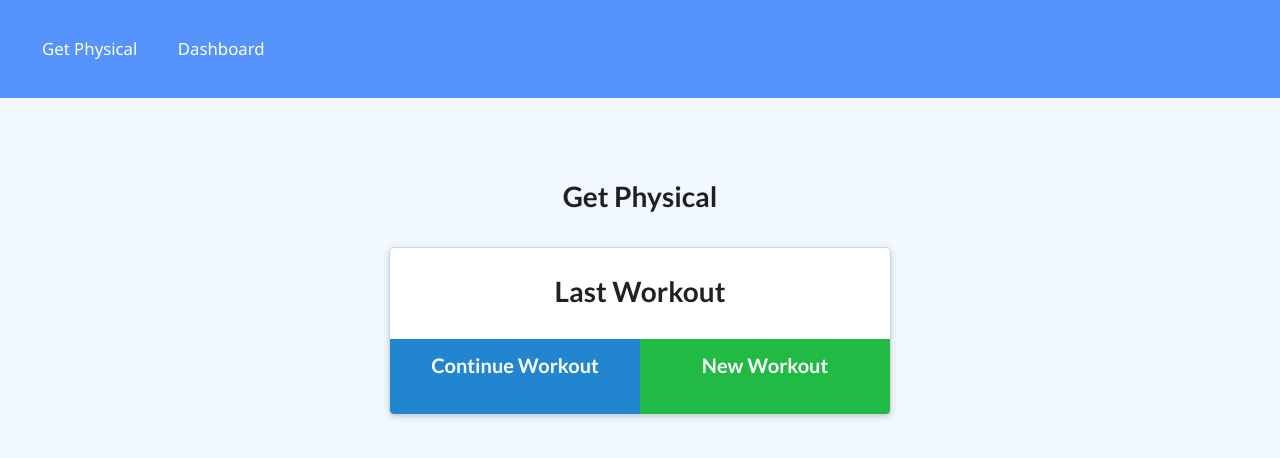
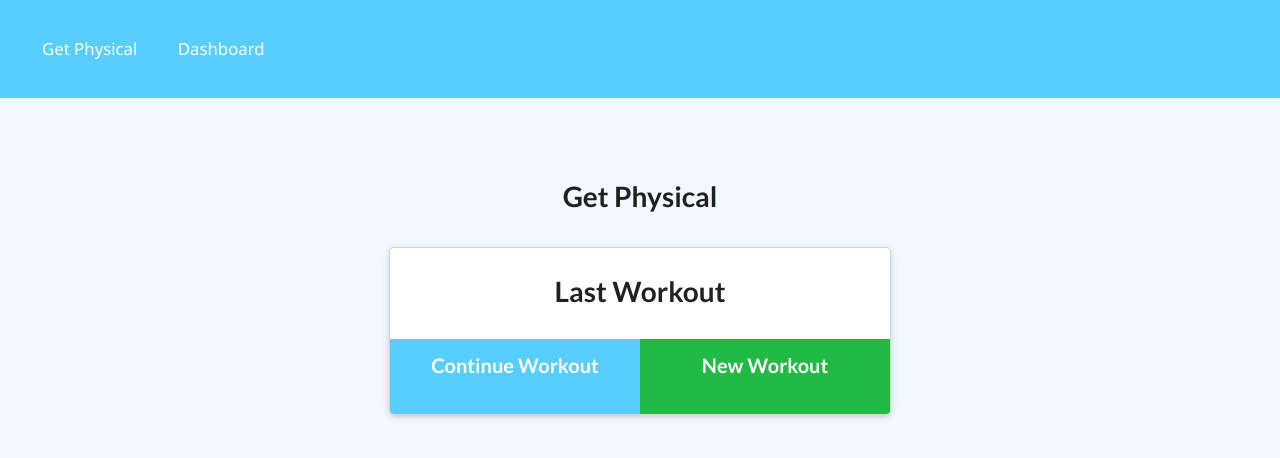
Before and after one commit to lhaykus/get-physical, a website: page public/index.html in a window 1280 px wide. Drawn offline with nearby package versions, Linux system fonts and the light colour scheme; no server answers.

Commit message:
deploying

```diff
--- a/public/index.html
+++ b/public/index.html
@@ -26,7 +26,7 @@
           <div>
             <div class="workout-stats"></div>
             <div class="buttons">
-              <a id="continue-btn" href="/exercise?" class="huge ui blue button">Continue Workout</a>
+              <a id="continue-btn" href="/exercise?" class="huge ui blue button" style="background-color: #57cefd;">Continue Workout</a>
               <a href="/exercise" class="huge positive ui button">New Workout</a>
             </div>
           </div>
--- a/public/style.css
+++ b/public/style.css
@@ -14,10 +14,11 @@ body,
 
 body {
   font-family: 'Segoe UI', Tahoma, Geneva, Verdana, sans-serif;
+
 }
 
 nav {
-  background-color: #5793fd;
+  background-color: #57cefd;
   color: #ffffff;
   padding: 24px;
   line-height: 3;
```
Also changed, not shown: readme.md (added), 1 other file.
